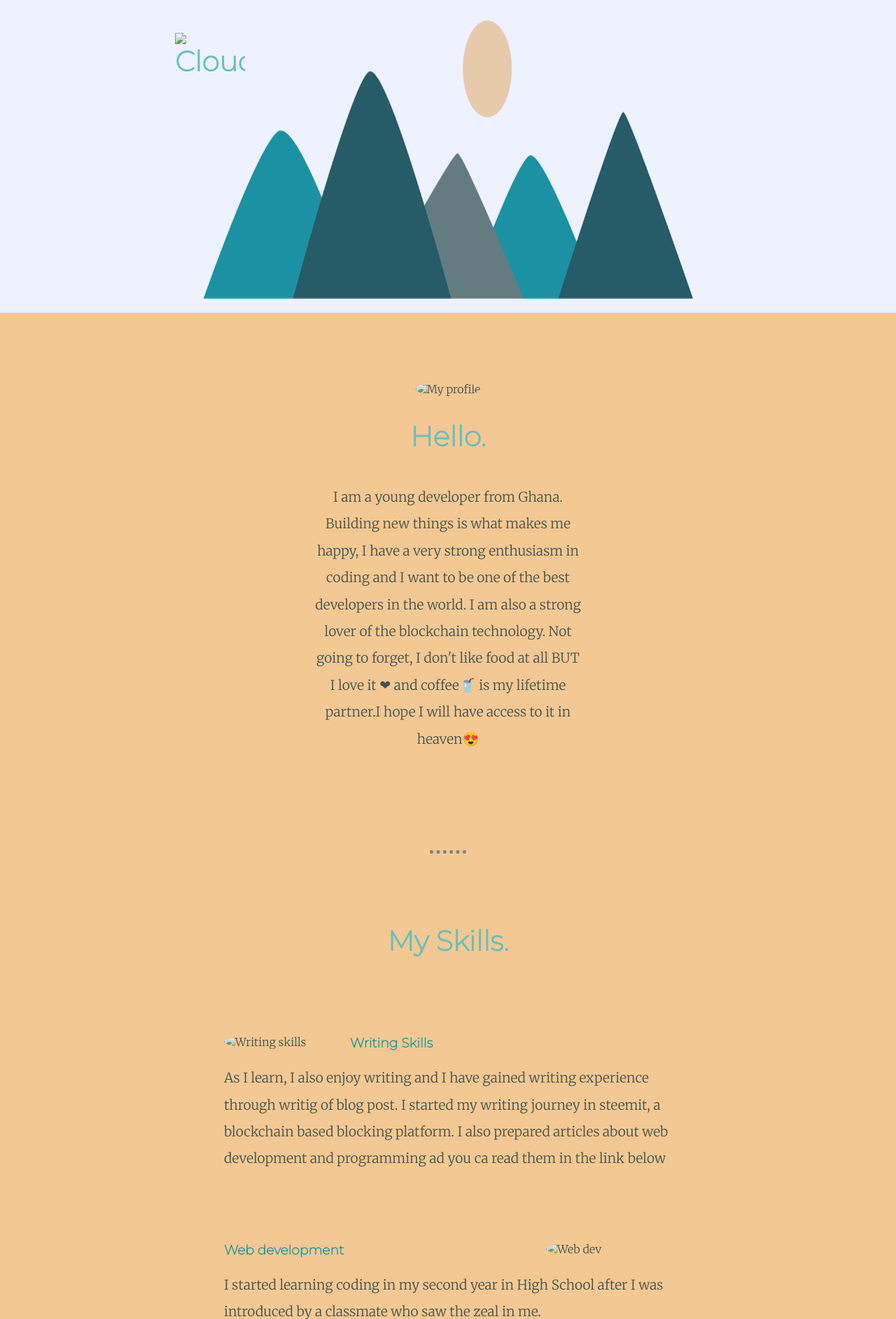
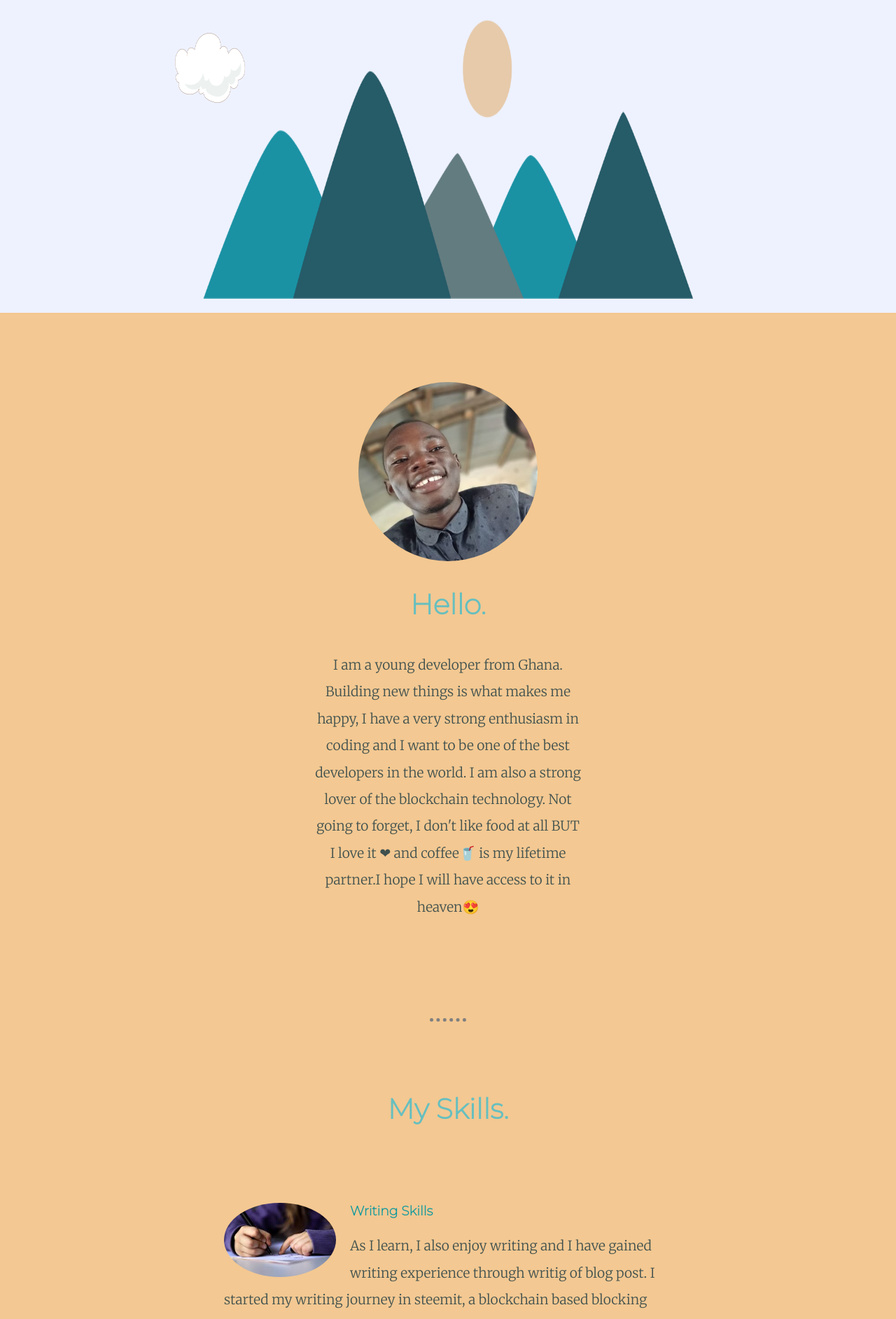
Before and after one commit to AbdulSalam416/CV, a plain HTML site: page index.html in a window 1280 px wide. Shown: the part 330-2215 px from the top of the page at 70% size. Drawn offline with Linux system fonts and the light colour scheme; the site is published under a folder, as on GitHub Pages, so addresses that start at the root find nothing.

Commit message:
Update index.html

```diff
--- a/index.html
+++ b/index.html
@@ -3,20 +3,20 @@
   <head>
     <meta charset="utf-8">
     <title>Abdul Salam</title>
-      <link rel="stylesheet" href="css/styles.css">
+      <link rel="stylesheet" href="./CSS/styles.css">
       <link rel="icon" href="favicon.ico">
       <link href="https://fonts.googleapis.com/css2?family=Merriweather:wght@300&family=Montserrat:wght@200&family=Sacramento&display=swap" rel="stylesheet">
   </head>
   <body>
     <div class="top-container">
-      <img class="top-cloud" src="/Images/cloud.png" alt="Clouds" width="100px" height="100px">
+      <img class="top-cloud" src="./Images/cloud.png" alt="Clouds" width="100px" height="100px">
       <h1 class="myAnim">I am Abdul Salam</h1>
       <h2 class="developer"> a web developer<h2>
-      <img class="bottom-cloud" src="/Images/cloud.png" alt="Clouds" width="100px" height="100px">
+      <img class="bottom-cloud" src="./Images/cloud.png" alt="Clouds" width="100px" height="100px">
       <img src="Images/mttt.png" alt="mountain" width="700px" height="400px" ></div>
     <div class="middle-container">
       <div class="profile">
-        <img class="profile-image" src="/Images/profile.jpg" alt="My profile">
+        <img class="profile-image" src="./Images/profile.jpg" alt="My profile">
         <h2>Hello.</h2>
         <p class="intro">I am a young developer from Ghana. Building new things is what makes me happy, I have a very strong enthusiasm in coding and I want to be one of the best developers in the world. I am also a strong lover of the blockchain technology. Not going to forget, I don't like food at all BUT I love it ❤ and coffee🥤 is my lifetime partner.I hope I will have access to it in heaven😍</p>
       </div>
@@ -24,12 +24,12 @@
       <div class="skills">
         <h2>My Skills.</h2>
         <div class="skill-row">
-          <img class="writing-skill" src="/Images/wrting.png" alt="Writing skills">
+          <img class="writing-skill" src="./Images/wrting.png" alt="Writing skills">
           <h3> Writing Skills</h3>
           <p>As I learn, I also enjoy writing and I have gained writing experience through writig of blog post. I started my writing journey in steemit, a blockchain based blocking platform. I also prepared articles about web development and programming ad you ca read them in the link below</p>
         </div>
         <div class="skill-row">
-          <img class="web-dev" src="/Images/wedgev.png"  width="25%"alt="Web dev">
+          <img class="web-dev" src="./Images/wedgev.png"  width="25%"alt="Web dev">
           <h3>Web development</h3>
           <p>I started learning coding in my second year in High School after I was introduced by a classmate who saw the zeal in me. <br /> Since then, I have been learning  alot of programming stuff and I finally descovered my talent in the Web development field. I have been using alot of tools and programs for my development, some of the tools I usually use are listed below</p>
     <table class="skill-table">
```
